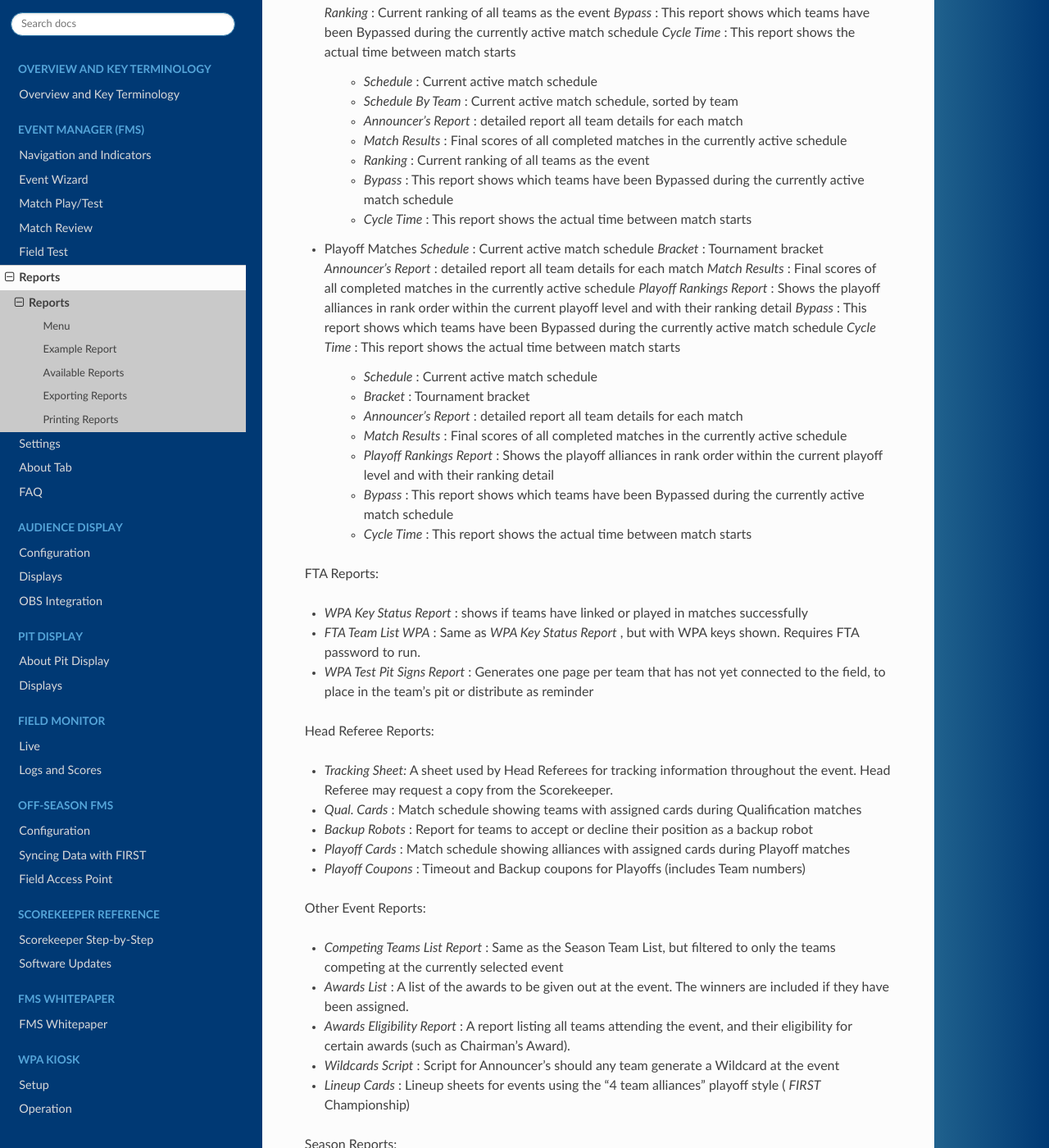
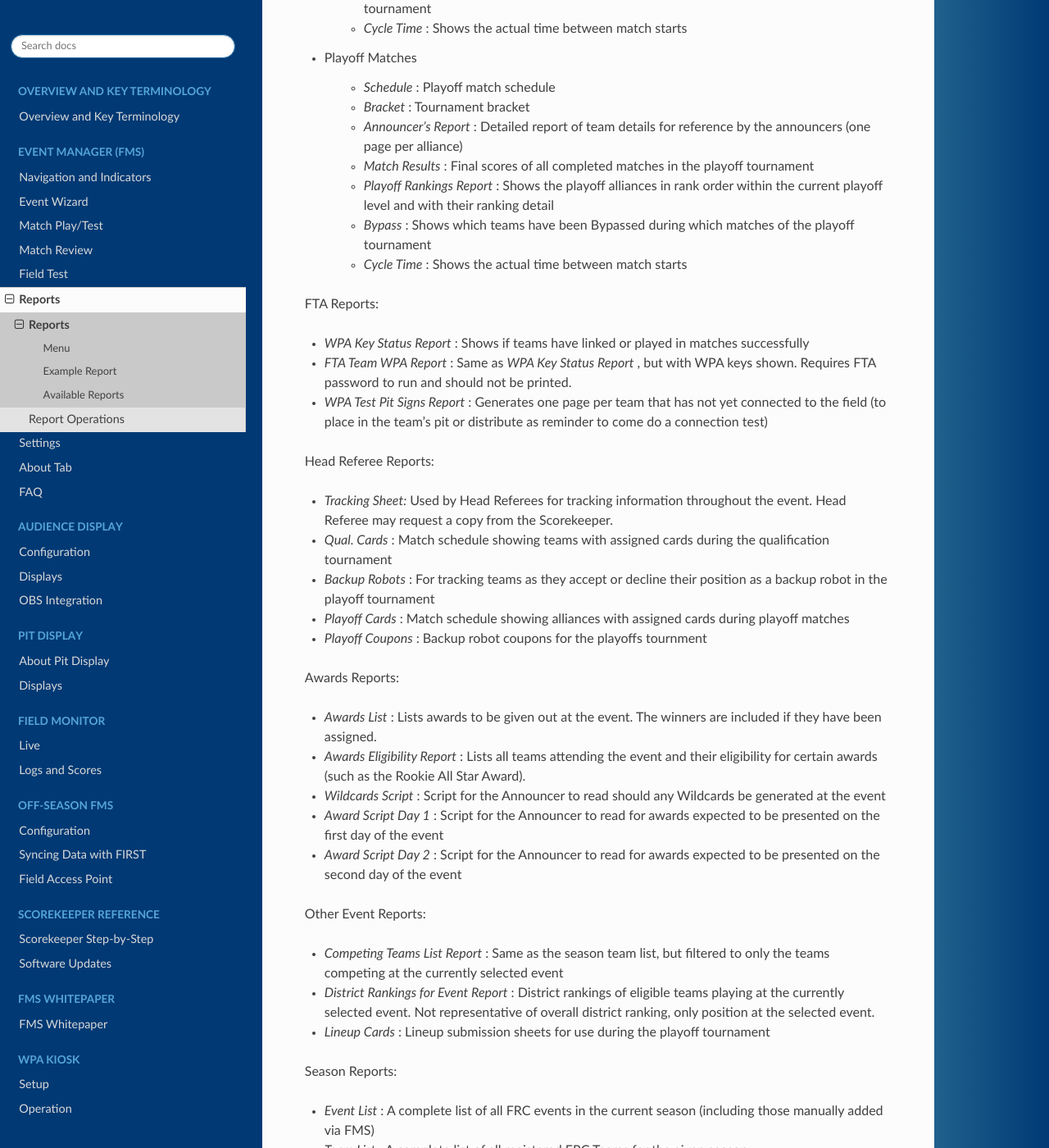
Before and after one commit to FIRSTRobotics/fms-manual, a Sphinx documentation site: the page built from source/event-manager/reports/reports.rst, in a window 1280 px wide and 1400 px high, scrolled down 1963 px. Shown: the whole window at 82% size. Built offline with Sphinx 7.4.7 and the Read the Docs theme 2.0.0, drawn with Linux system fonts in a browser that asks for light colours; some of the changed text lies outside the part shown.

Commit message:
Reports SS and descriptions

```diff
--- a/source/event-manager/reports/index.rst
+++ b/source/event-manager/reports/index.rst
@@ -7,3 +7,4 @@ Reports
    :maxdepth: 1
 
    reports
+   operations
--- a/source/event-manager/reports/reports.rst
+++ b/source/event-manager/reports/reports.rst
@@ -8,94 +8,85 @@ Retrieve event information through formatted reports.
 Menu
 ----
 
-.. image:: images/reports-0.png
+.. image:: images/reports-menu.png
 
-The Reports screen is used to generate printable reports needed throughout the tournament. Once a report has been generated, several options are available to the user. Printing options can be selected as well as a file-export feature. Reports can be exported in Microsoft Excel, Word, or PDF file formats.
+The Reports screen is used to generate printable reports needed throughout the tournament.
+Printing options can be selected as well as a file-export options in Microsoft Excel, Word or PDF file formats.
 
 Example Report
 --------------
 
-.. image:: images/reports-1.png
+.. image:: images/report-example.png
 
-An example report, showing the event list. Report could be formatted (although default formatting should be sufficient) and then printed or saved from this interface using the buttons on the bar indicated above with the orange arrow.
+An example report, showing the qualification schedule for a demonstration regional. From here the report could be printed or saved using the buttons on the bar above the event title (in this example).
 
 Available Reports
 -----------------
 
-Tournament Level Reports:
+Tournament Reports:
 
-* Practice Tournament *Schedule* : Current active match schedule *Cycle Time* : This report shows the actual time between match starts *Bypass* : This report shows which teams have been Bypassed during the currently active match schedule
+* Practice Tournament
 
-   * *Schedule* : Current active match schedule
-   * *Cycle Time* : This report shows the actual time between match starts
-   * *Bypass* : This report shows which teams have been Bypassed during the currently active match schedule
+   * *Schedule* : Practice tournament match schedule (updated as teams are added or removed from matches)
+   * *Cycle Time* : Shows the actual time between match starts
+   * *Bypass* : Shows which teams have been Bypassed during which matches of the practice tournament
 
 
-* Qualification Tournament *Schedule* : Current active match schedule *Schedule By Team* : Current active match schedule, sorted by team *Announcer’s Report* : detailed report all team details for each match *Match Results* : Final scores of all completed matches in the currently active schedule *Ranking* : Current ranking of all teams as the event *Bypass* : This report shows which teams have been Bypassed during the currently active match schedule *Cycle Time* : This report shows the actual time between match starts
+* Qualification Tournament
 
-   * *Schedule* : Current active match schedule
-   * *Schedule By Team* : Current active match schedule, sorted by team
-   * *Announcer’s Report* : detailed report all team details for each match
-   * *Match Results* : Final scores of all completed matches in the currently active schedule
-   * *Ranking* : Current ranking of all teams as the event
-   * *Bypass* : This report shows which teams have been Bypassed during the currently active match schedule
-   * *Cycle Time* : This report shows the actual time between match starts
+   * *Schedule* : Qualification match schedule
+   * *Schedule By Team* : Qualification match schedule, sorted by team (lengthy report, not recommended for printing)
+   * *Announcer’s Report* : Detailed report of team details for reference by the announcers (one page per match)
+   * *Match Results* : Final scores of all completed matches in the qualification tournament
+   * *Ranking* : Current qualifiction ranking of all teams at the event (updates as matches are player or re-played)
+   * *Bypass* : Shows which teams have been Bypassed during which matches of the qualification tournament
+   * *Cycle Time* : Shows the actual time between match starts
 
 
-* Playoff Matches *Schedule* : Current active match schedule *Bracket* : Tournament bracket *Announcer’s Report* : detailed report all team details for each match *Match Results* : Final scores of all completed matches in the currently active schedule *Playoff Rankings Report* : Shows the playoff alliances in rank order within the current playoff level and with their ranking detail *Bypass* : This report shows which teams have been Bypassed during the currently active match schedule *Cycle Time* : This report shows the actual time between match starts
+* Playoff Matches
 
-   * *Schedule* : Current active match schedule
+   * *Schedule* : Playoff match schedule
    * *Bracket* : Tournament bracket
-   * *Announcer’s Report* : detailed report all team details for each match
-   * *Match Results* : Final scores of all completed matches in the currently active schedule
+   * *Announcer’s Report* : Detailed report of team details for reference by the announcers (one page per alliance)
+   * *Match Results* : Final scores of all completed matches in the playoff tournament
    * *Playoff Rankings Report* : Shows the playoff alliances in rank order within the current playoff level and with their ranking detail
-   * *Bypass* : This report shows which teams have been Bypassed during the currently active match schedule
-   * *Cycle Time* : This report shows the actual time between match starts
-
-
+   * *Bypass* : Shows which teams have been Bypassed during which matches of the playoff tournament
+   * *Cycle Time* : Shows the actual time between match starts
 
 
 FTA Reports:
 
-* *WPA Key Status Report* : shows if teams have linked or played in matches successfully
-* *FTA Team List WPA* : Same as *WPA Key Status Report* , but with WPA keys shown. Requires FTA password to run.
-* *WPA Test Pit Signs Report* : Generates one page per team that has not yet connected to the field, to place in the team’s pit or distribute as reminder
+* *WPA Key Status Report* : Shows if teams have linked or played in matches successfully
+* *FTA Team WPA Report* : Same as *WPA Key Status Report* , but with WPA keys shown. Requires FTA password to run and should not be printed.
+* *WPA Test Pit Signs Report* : Generates one page per team that has not yet connected to the field (to place in the team’s pit or distribute as reminder to come do a connection test)
 
 
 Head Referee Reports:
 
-* *Tracking Sheet:* A sheet used by Head Referees for tracking information throughout the event. Head Referee may request a copy from the Scorekeeper.
-* *Qual. Cards* : Match schedule showing teams with assigned cards during Qualification matches
-* *Backup Robots* : Report for teams to accept or decline their position as a backup robot
-* *Playoff Cards* : Match schedule showing alliances with assigned cards during Playoff matches
-* *Playoff Coupons* : Timeout and Backup coupons for Playoffs (includes Team numbers)
+* *Tracking Sheet:* Used by Head Referees for tracking information throughout the event. Head Referee may request a copy from the Scorekeeper.
+* *Qual. Cards* : Match schedule showing teams with assigned cards during the qualification tournament
+* *Backup Robots* : For tracking teams as they accept or decline their position as a backup robot in the playoff tournament
+* *Playoff Cards* : Match schedule showing alliances with assigned cards during playoff matches
+* *Playoff Coupons* : Backup robot coupons for the playoffs tournment
+
+
+Awards Reports:
+
+* *Awards List* : Lists awards to be given out at the event. The winners are included if they have been assigned.
+* *Awards Eligibility Report* : Lists all teams attending the event and their eligibility for certain awards (such as the Rookie All Star Award).
+* *Wildcards Script* : Script for the Announcer to read should any Wildcards be generated at the event
+* *Award Script Day 1* : Script for the Announcer to read for awards expected to be presented on the first day of the event
+* *Award Script Day 2* : Script for the Announcer to read for awards expected to be presented on the second day of the event
 
 
 Other Event Reports:
 
-* *Competing Teams List Report* : Same as the Season Team List, but filtered to only the teams competing at the currently selected event
-* *Awards List* : A list of the awards to be given out at the event. The winners are included if they have been assigned.
-* *Awards Eligibility Report* : A report listing all teams attending the event, and their eligibility for certain awards (such as Chairman's Award).
-* *Wildcards Script* : Script for Announcer’s should any team generate a Wildcard at the event
-* *Lineup Cards* : Lineup sheets for events using the “4 team alliances” playoff style ( *FIRST* Championship)
+* *Competing Teams List Report* : Same as the season team list, but filtered to only the teams competing at the currently selected event
+* *District Rankings for Event Report* : District rankings of eligible teams playing at the currently selected event. Not representative of overall district ranking, only position at the selected event.
+* *Lineup Cards* : Lineup submission sheets for use during the playoff tournament
 
 
 Season Reports:
 
-* *Event List* : A complete list of all FRC events in the current season (including those manually added events in FMS Off-Season)
+* *Event List* : A complete list of all FRC events in the current season (including those manually added via FMS)
 * *Team List* : A complete list of all registered FRC Teams for the given season
-
-
-Exporting Reports
------------------
-
-.. image:: images/reports-2.png
-
-To export a report (such as providing an Excel version to a Judge Advisor), first, select the export icon (pink arrow) on the bar above the report name. Second (green arrow) select the file format you wish to export. Selections include Microsoft Excel (Excel), Adobe PDF (PDF) or Microsoft Word (Word). This will (after a short "working" indicator) bring up the standard Windows save dialog (right) where you can select the location to export the report.
-
-Printing Reports
-----------------
-
-.. image:: images/reports-3.png
-
-Print reports by selecting the printer icon on the bar above the report name. This will bring up the standard Windows print dialog where the report can be printed.
```
Also changed, not shown: other parts of source/event-manager/reports/index.rst (+1 -1 lines), other parts of source/event-manager/reports/reports.rst (+1 -1 lines), source/event-manager/reports/operations.rst (added, +18 -0 lines), source/event-manager/reports/images/report-example.png (added), source/event-manager/reports/images/reports-0.png (deleted), source/event-manager/reports/images/reports-1.png (deleted), source/event-manager/reports/images/reports-menu.png (added).
